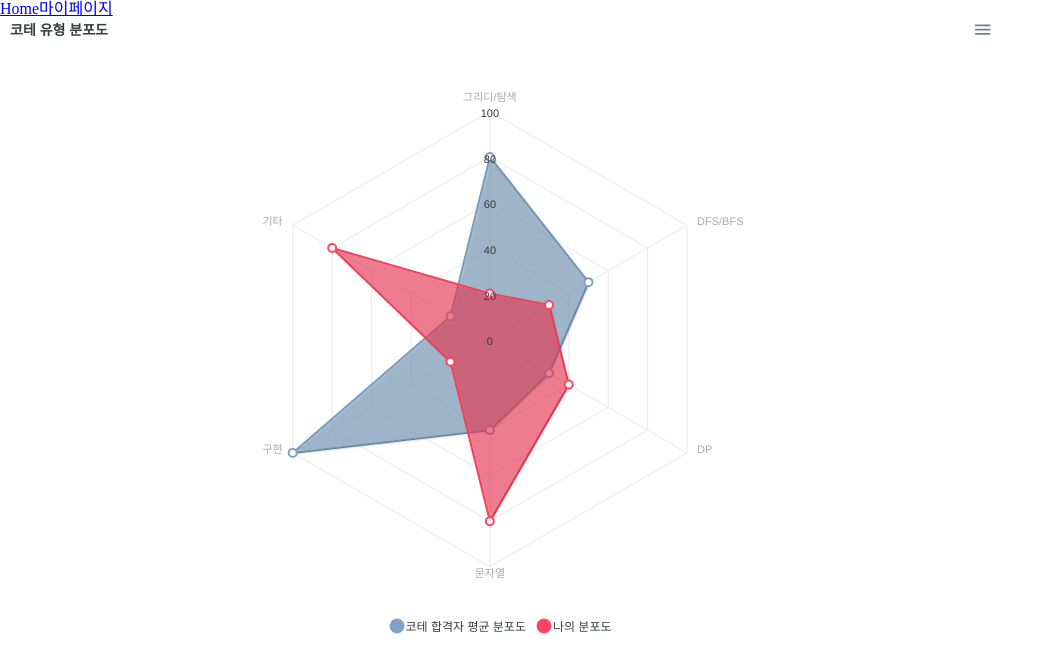
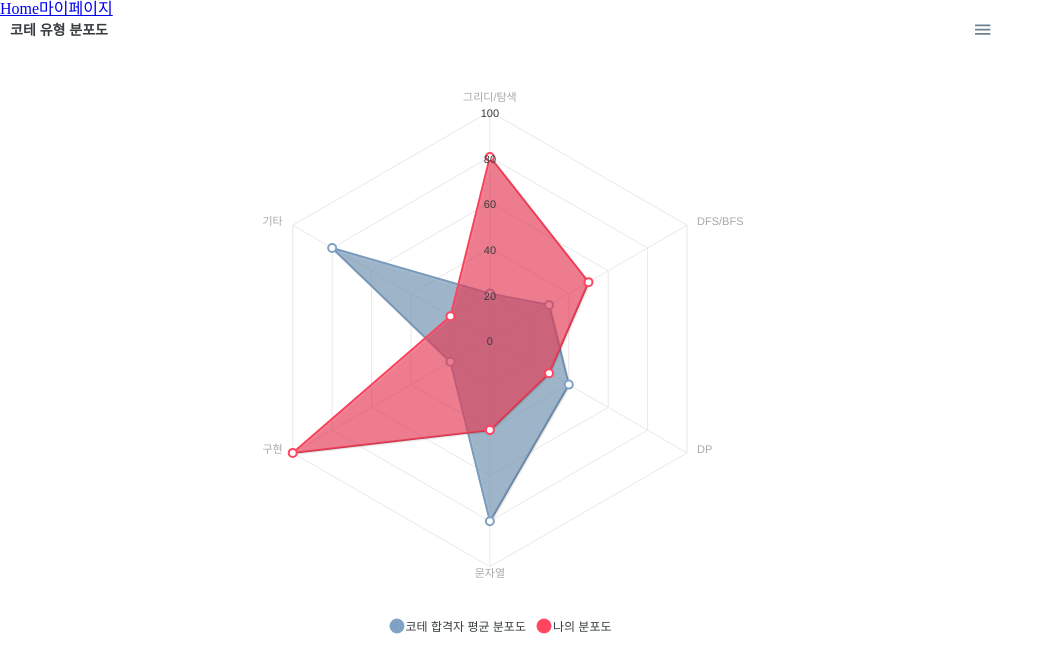
Before and after one commit to Koeunseooooo/CoWithMe_frontend, a React (Create React App) app: page /chart in a window 1280 px wide. Shown: the top 672 px of the page, without its empty margins (0-1054 px from the left). Built offline with nearby package versions, Linux system fonts and the light colour scheme.

Commit message:
Feat: 차트 관련 임의 sample 추가

```diff
--- a/src/pages/Chart/index.js
+++ b/src/pages/Chart/index.js
@@ -5,14 +5,27 @@ import ReactApexChart from "react-apexcharts";
 import ApexChart from 'apexcharts'
 
 
-// 차트 커스텀을 위한 옵션 설정은 디자인 나오면 업데이트
-const radardata = {
+const Chart = () => {
+  const [chartData, setChartData] = useState({});
+  useEffect(() => {
+    // axios.get(`/chart`)
+    //   .then(res => {})
+    setChartData({
+      myscore: [80, 50, 30, 40, 100, 20],
+      passer_score: [20, 30, 40, 80, 20, 80],
+      coding_status : "",
+      recommended_problems:["","","","",""]
+    })
+
+  }, []);
+
+  const chartformat = {
   series: [{
     name: '코테 합격자 평균 분포도',
-    data: [80, 50, 30, 40, 100, 20],
+    data: chartData.passer_score
   }, {
     name: '나의 분포도',
-    data: [20, 30, 40, 80, 20, 80],
+    data: chartData.myscore
   }, ],
   options: {
     chart: {
@@ -25,20 +38,6 @@ const radardata = {
         top: 1
       }
     },
-    // dataLabels: {
-    //   enabled: true
-    // },
-    // plotOptions: {
-    //   radar: {
-    //     size: 140,
-    //     polygons: {
-    //       strokeColors: '#e9e9e9',
-    //       fill: {
-    //         colors: ['#f8f8f8', '#fff']
-    //       }
-    //     }
-    //   }
-    // },
     title: {
       text: '코테 유형 분포도',
     },
@@ -46,8 +45,6 @@ const radardata = {
       width: 2
     },
     fill: {
-      // type: 'gradient',
-      // gradient: { gradientToColors: ['#0be881'], stops: [0, 100] },
       opacity: 0.5
     },
     colors: ['#7EA1C4','#FF4560',],
@@ -57,34 +54,18 @@ const radardata = {
       strokeColor: ['#7EA1C4','#FF4560',],
       strokeWidth: 2,
     },
-    // markers: {
-    //   size: 0
-    // },
     xaxis: {
       categories: ['그리디/탐색', 'DFS/BFS', 'DP', '문자열', '구현', '기타'],
     },
   },
-
-
 };
-
-const Chart = () => {
-  const [chartData, setChartData] = useState({});
-  useEffect(() => {
-    // axios.get(`/problem/${id}`)
-    //   .then(res => {})
-    setChartData({
-      myscore: [80, 50, 30, 40, 100, 20],
-      passer_score: [80, 50, 30, 40, 100, 20],
-    })
-  }, []);
   return (
     <>
-      <div>
+      <div classname="background">
           <div id="chart">
               <ReactApexChart
-                  options={radardata.options}
-                  series={radardata.series}
+                  options={chartformat.options}
+                  series={chartformat.series}
                   type="radar"
                   width="1000"
               />
```
